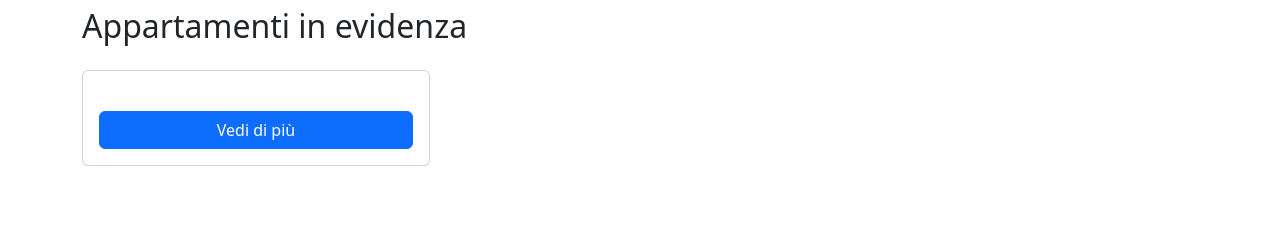
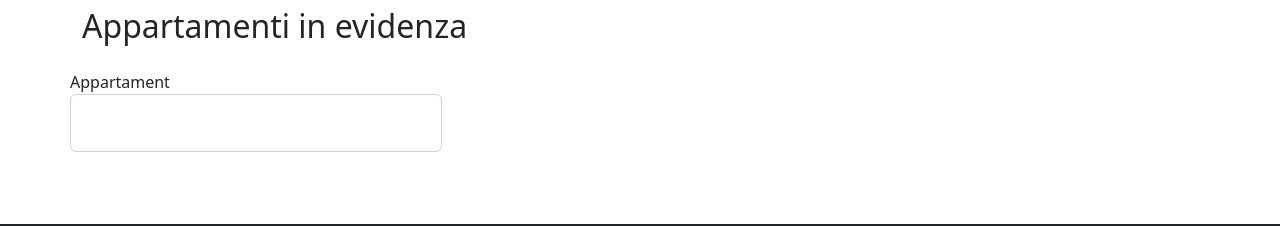
Before and after one commit to agnesvarga1/boolbnb-frontend, a Vue app: page / in a window 1280 px wide. Shown: the part 711-937 px from the top of the page. Built offline with nearby package versions, Linux system fonts and the light colour scheme.

Commit message:
Feat: Single Apartament redirect and import Store

```diff
--- a/package.json
+++ b/package.json
@@ -9,6 +9,7 @@
     "preview": "vite preview"
   },
   "dependencies": {
+    "@fortawesome/fontawesome-free": "^6.5.2",
     "axios": "^1.6.8",
     "bootstrap": "^5.3.3",
     "vue": "^3.3.11",
--- a/src/main.js
+++ b/src/main.js
@@ -4,5 +4,6 @@ import { router } from "./router";
 import App from "./App.vue";
 import "bootstrap/dist/css/bootstrap.min.css";
 import "bootstrap";
+import '@fortawesome/fontawesome-free/css/all.css'
 
 createApp(App).use(router).mount("#app");
--- a/src/pages/Homepage.vue
+++ b/src/pages/Homepage.vue
@@ -56,11 +56,14 @@ export default {
 
             <!-- Card (Fare v-for o foreach (laravel o vue)) -->
             <div class="row">
+                <router-link :to="{ name: 'Appartament' }" class="nav-link">
+                    Appartament
+
 
                 <!-- @foreach ($apartments as $apartment) -->
 
                 <div class="col-md-4 mb-4">
-                    <div class="card h-100" onclick="window.location='{{ route('apartments.show', $apartment->slug) }}';">
+                    <div class="card h-100" onclick="window.location='';">
 
                         <!-- <img src="{{ $apartment->cover_image }}" class="card-img-top" alt="{{ $apartment->slug }}"> -->
 
@@ -79,14 +82,12 @@ export default {
                             </h6>
 
                             <!-- Redirect alla show -->
-                            <a href="{{ route('apartments.show', $apartment->slug) }}" class="btn btn-primary">
-                                Vedi di più
-                            </a>
+
 
                         </div>
                     </div>
                 </div>
-
+               </router-link>
                 <!-- @endforeach -->
             </div>
 
--- /dev/null
+++ b/src/pages/SingleAppartament.vue
@@ -0,0 +1,27 @@
+<script>
+    export default {
+        name: 'SingleAppartament',
+        components: {
+
+        },
+        data(){
+            return{
+
+            }
+            },
+            methods: {
+
+            },
+            mounted() {
+
+            }
+    }
+    </script>
+
+    <template>
+     <h1>Ciao</h1>
+    </template>
+
+    <style lang="scss">
+
+    </style>
--- a/src/router.js
+++ b/src/router.js
@@ -1,6 +1,7 @@
 import { createRouter, createWebHistory } from "vue-router";
 import Homepage from "./pages/Homepage.vue";
 import AdvancedSearch from "./pages/AdvancedSearch.vue";
+import SingleAppartament from "./pages/SingleAppartament.vue";
 const router = createRouter({
   history: createWebHistory(),
   routes: [
@@ -14,6 +15,11 @@ const router = createRouter({
       name: "Advanced",
       component: AdvancedSearch,
     },
+    {
+      path: "/Appartament",
+      name: "Appartament",
+      component: SingleAppartament,
+    },
 
   ],
 });
--- /dev/null
+++ b/src/store.js
@@ -0,0 +1,6 @@
+import { reactive} from "vue";
+
+
+export const store = reactive({
+  apiBaseUrl:'http://127.0.0.1:8000'
+})
```
Also changed, not shown: 1 other file (tests, documents, lock files or other folders).
